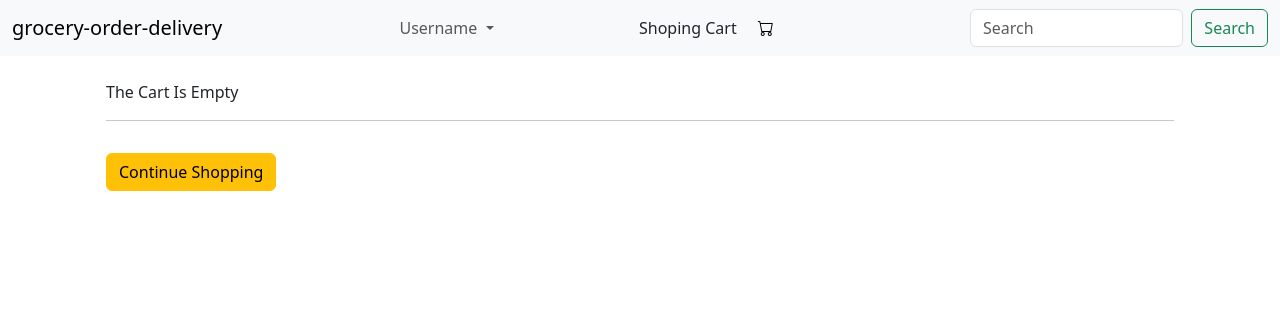
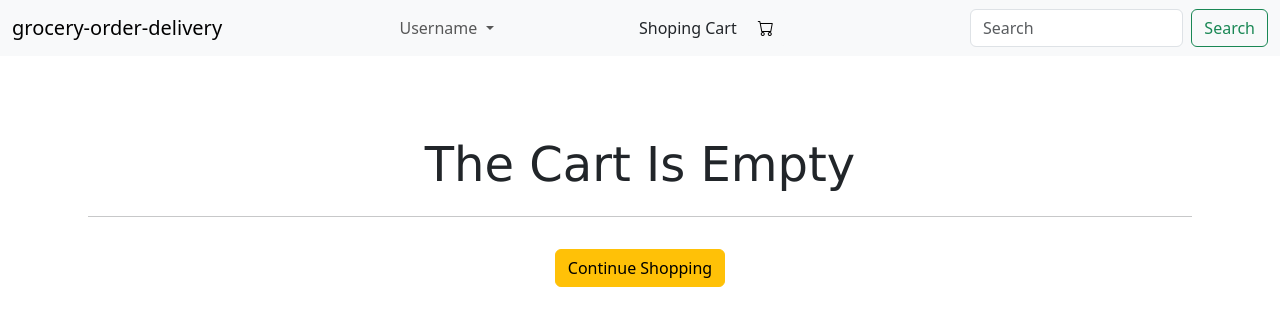
Before and after one commit to yaowuvanier/Supermarket-Ordering-and-Delivery-System, an Angular app in the folder frontend-ng/: page /cart in a window 1280 px wide. Shown: the top 326 px of the page. Built offline with nearby package versions, Linux system fonts and the light colour scheme.

Commit message:
adding some css into cart

```diff
--- a/frontend-ng/src/app/home/components/cart/cart.component.html
+++ b/frontend-ng/src/app/home/components/cart/cart.component.html
@@ -1,6 +1,5 @@
 <app-header></app-header>
 
-<div class="container">
 <ng-container *ngIf="!cartStore.cart.products.length">
   <div class="p-4 ec-main-div">
     <span class="my-5 ec-text"> The Cart Is Empty </span>
@@ -16,9 +15,7 @@
       <div class="row cart-item-card" *ngFor="let cartItem of cart.products">
         <div class="col-4">
           <img
-              [src]="
-                '../../../../assets/images/' + cartItem.product.product_img
-              "
+            [src]="'../../../../assets/images/' + cartItem.product.product_img"
             class="cart-item-image"
           />
         </div>
@@ -75,4 +72,3 @@
     </div>
   </div>
 </ng-container>
-</div>
--- a/frontend-ng/src/app/home/components/cart/cart.component.scss
+++ b/frontend-ng/src/app/home/components/cart/cart.component.scss
@@ -1,4 +1,70 @@
-.cart-item-image {
-    max-width: 100%;
-    height: auto;
+.ec-main-div {
+  text-align: center;
+  width: 90%;
+  height: 15em;
+  margin: auto;
+  margin-top: 3em;
+
+  .ec-text {
+      font-size: 3em;
+      font-family: Verdana, Geneva, Tahoma, sans-serif;
+      font-weight: 500;
   }
+}
+
+.fc-main-div {
+  text-align: center;
+  width: 70%;
+  margin: auto;
+
+  .cart-item-card {
+      img {
+          height: 10em;
+          border-radius: 0.5em;
+          margin-bottom: 1em;
+      }
+
+      .cart-item-details {
+          text-align: left;
+
+          .cart-item-name {
+              font-size: 1.4em;
+          }
+
+          .cart-item-price {
+              float: right;
+
+              span {
+                  font-size: 1.5em;
+              }
+          }
+
+          span {
+              font-weight: 600;
+              font-size: large;
+          }
+      }
+  }
+
+  .cart-summary {
+      height: fit-content;
+      border-radius: 2em;
+      background-color: aliceblue;
+      text-align: start;
+
+      span {
+          display: block;
+          color: rgb(78, 78, 78);
+          margin: 1em 0;
+      }
+
+      h2 {
+          font-family: 'Segoe UI', Tahoma, Geneva, Verdana, sans-serif;
+      }
+
+      .summary-total {
+          color: black;
+          font-weight: 550;
+      }
+  }
+}
```
Lines whose indentation alone changed are shown as unchanged.
